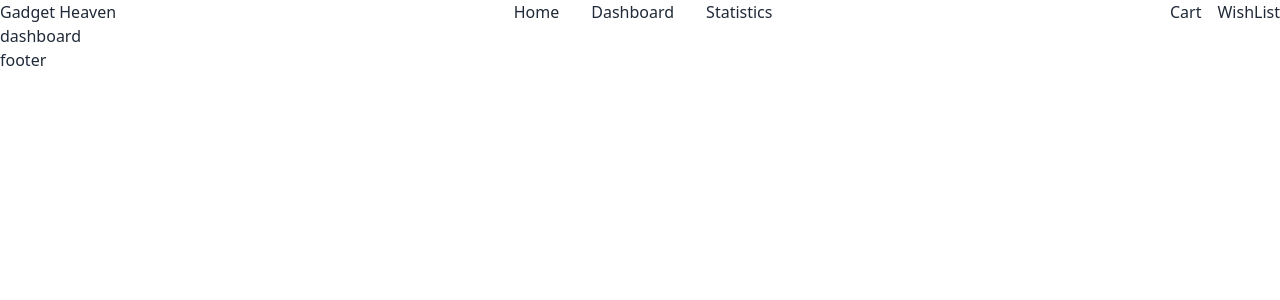
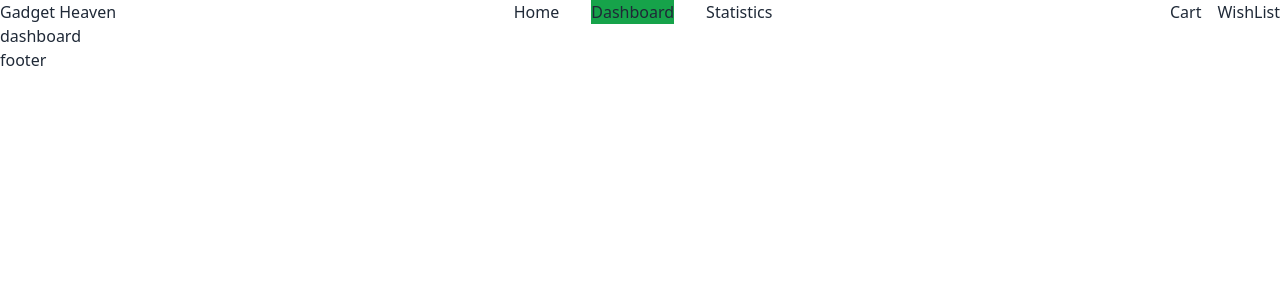
Before and after one commit to programming-hero-web-course-4/b10a8-gadget-heaven-m-im-ha, a React (Vite) app: page /dashboard in a window 1280 px wide. Shown: the top 300 px of the page. Built offline with nearby package versions, Linux system fonts and the light colour scheme.

Commit message:
add route indicator on the nav

```diff
--- a/src/App.jsx
+++ b/src/App.jsx
@@ -15,6 +15,10 @@ function App() {
       children : [
         {
           path : "/",
+          element : <Home/>
+        },
+        {
+          path : "/home",
           element : <Home/>
         },
         {
--- a/src/ui/Header.jsx
+++ b/src/ui/Header.jsx
@@ -1,20 +1,25 @@
-import { Link, NavLink } from "react-router-dom";
+import { Link, NavLink, useLocation } from "react-router-dom";
 
 function Header() {
+  const {pathname}= useLocation();
+  // console.log(x)
+
   return (
     <div className="flex justify-between">
       <NavLink to="/">Gadget Heaven</NavLink>
       <div className="flex gap-8">
-        <NavLink to="/">Home</NavLink>
-        <NavLink to="/dashboard">Dashboard</NavLink>
-        <NavLink to="/stats">Statistics</NavLink>
+        <NavLink className={pathname === "/home" ? `bg-green-600` : ``} to="/home">
+          Home
+        </NavLink>
+        <NavLink  className={pathname === "/dashboard" ? `bg-green-600` : ``} to="/dashboard">Dashboard</NavLink>
+        <NavLink  className={pathname === "/stats" ? `bg-green-600` : ``} to="/stats">Statistics</NavLink>
       </div>
       <div className="flex gap-4">
         <button>
-            <Link to="/cart">Cart</Link>
+          <Link  className={pathname === "/cart" ? `bg-green-600` : ``} to="/cart">Cart</Link>
         </button>
         <button>
-            <Link to="/wishlist">WishList</Link>
+          <Link  className={pathname === "/wishlist" ? `bg-green-600` : ``} to="/wishlist">WishList</Link>
         </button>
       </div>
     </div>
```
